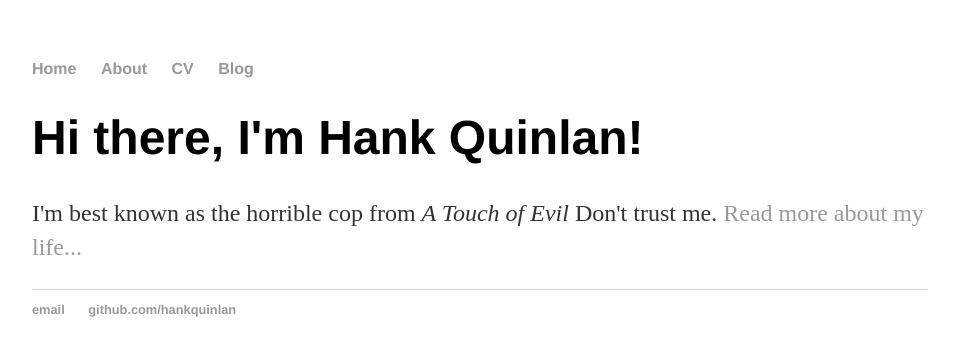
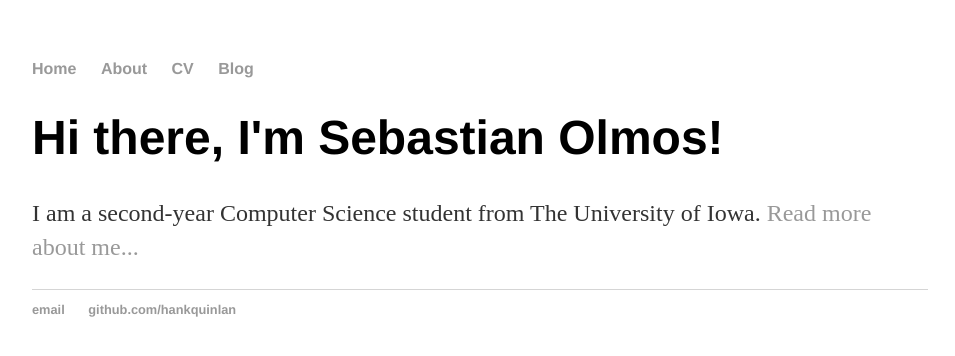
Before and after one commit to solmos1900/solmos1900.github.io, a Jekyll site: the page built from index.html, in a window 1280 px wide. Shown: the top 356 px of the page, without its empty margins (160-1115 px from the left). Built offline with Jekyll 4.4.1, drawn with Linux system fonts in a browser that asks for light colours.

Commit message:
Update index.html

```diff
--- a/index.html
+++ b/index.html
@@ -1,8 +1,8 @@
 ---
 layout: default
-title: Hank Quinlan, Horrible Cop
+title: Sebastian Olmos
 ---
 <div class="blurb">
-	<h1>Hi there, I'm Hank Quinlan!</h1>
-	<p>I'm best known as the horrible cop from <em>A Touch of Evil</em> Don't trust me. <a href="/about">Read more about my life...</a></p>
+	<h1>Hi there, I'm Sebastian Olmos!</h1>
+	<p> I am a second-year Computer Science student from The University of Iowa. <a href="/about">Read more about me...</a></p>
 </div><!-- /.blurb -->
```
